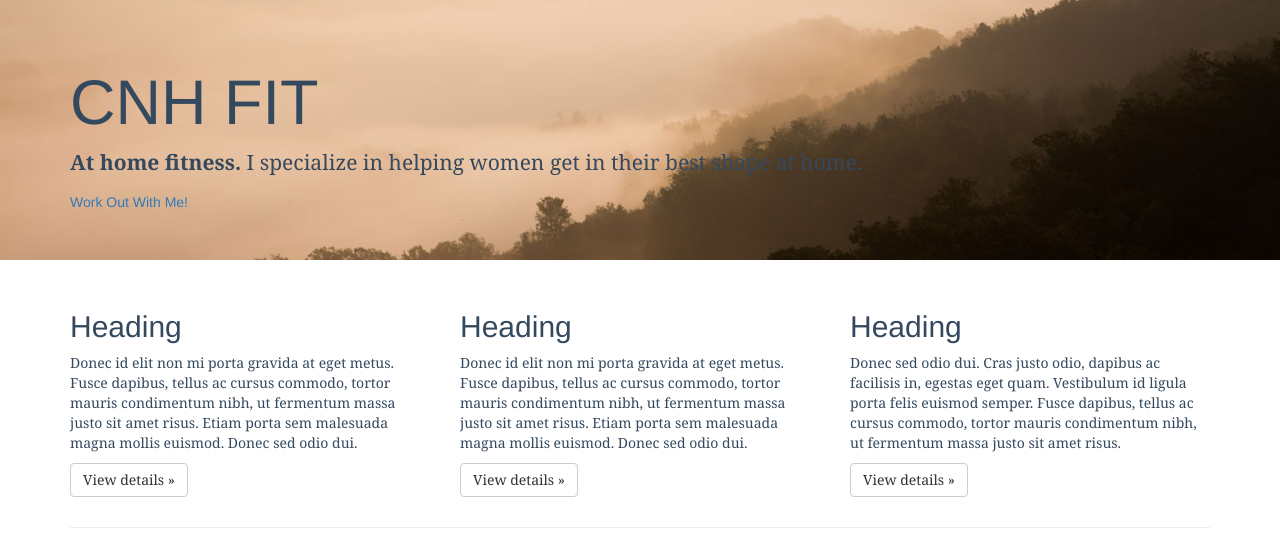
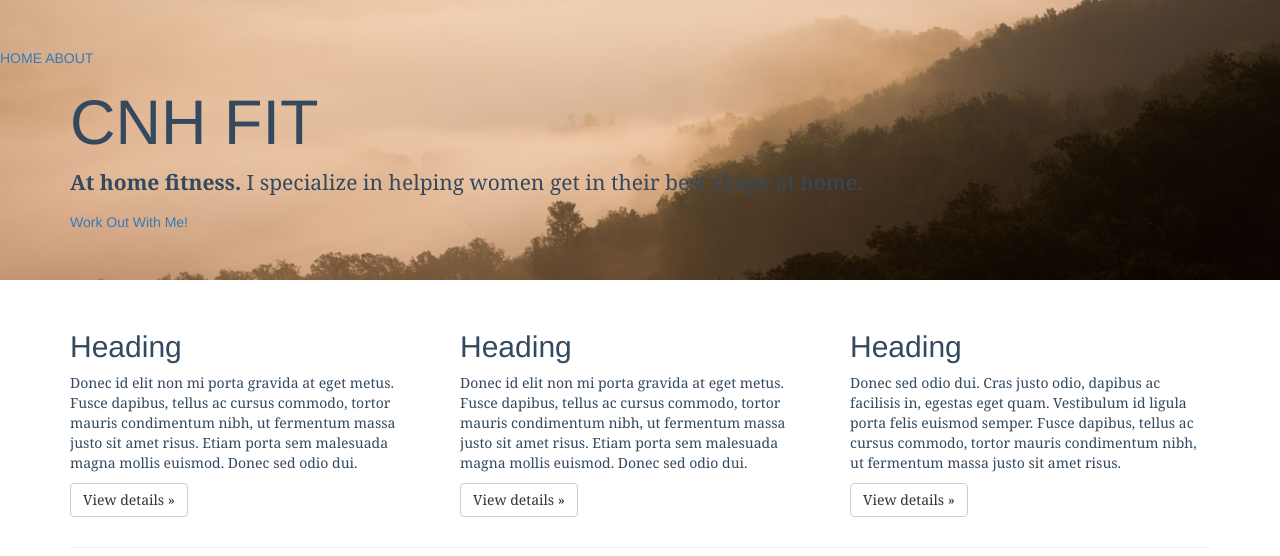
Before and after one commit to CrystalHarpstreit/my_cf_project, a plain HTML site: page index.html in a window 1280 px wide. Drawn offline with nearby package versions, Linux system fonts and the light colour scheme.

Commit message:
changes to styling and adding photographs

```diff
--- a/index.html
+++ b/index.html
@@ -27,6 +27,10 @@
 
     <!-- Main jumbotron for a primary marketing message or call to action -->
     <div class="jumbotron">
+      <div id="menu">
+        <a href="index.html">HOME</a>
+        <a href="about.html">ABOUT</a>
+      </div>
       <div class="container">
         <h1>CNH FIT</h1>
         <p><strong>At home fitness.</strong> I specialize in helping women get in their best shape at home.</p>
```
Also changed, not shown: about.html (+4 -0 lines), contact.html (+4 -0 lines).
